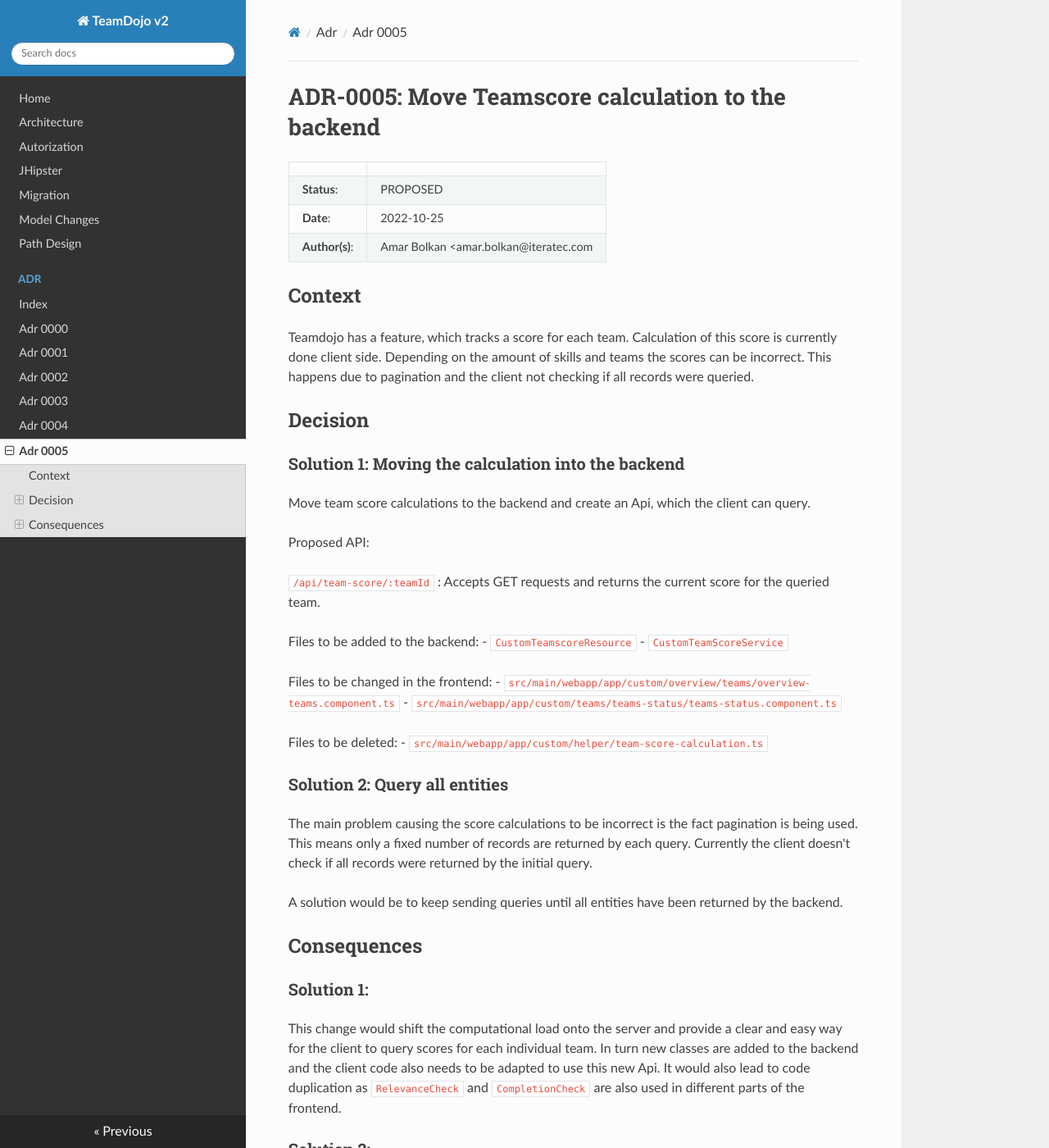
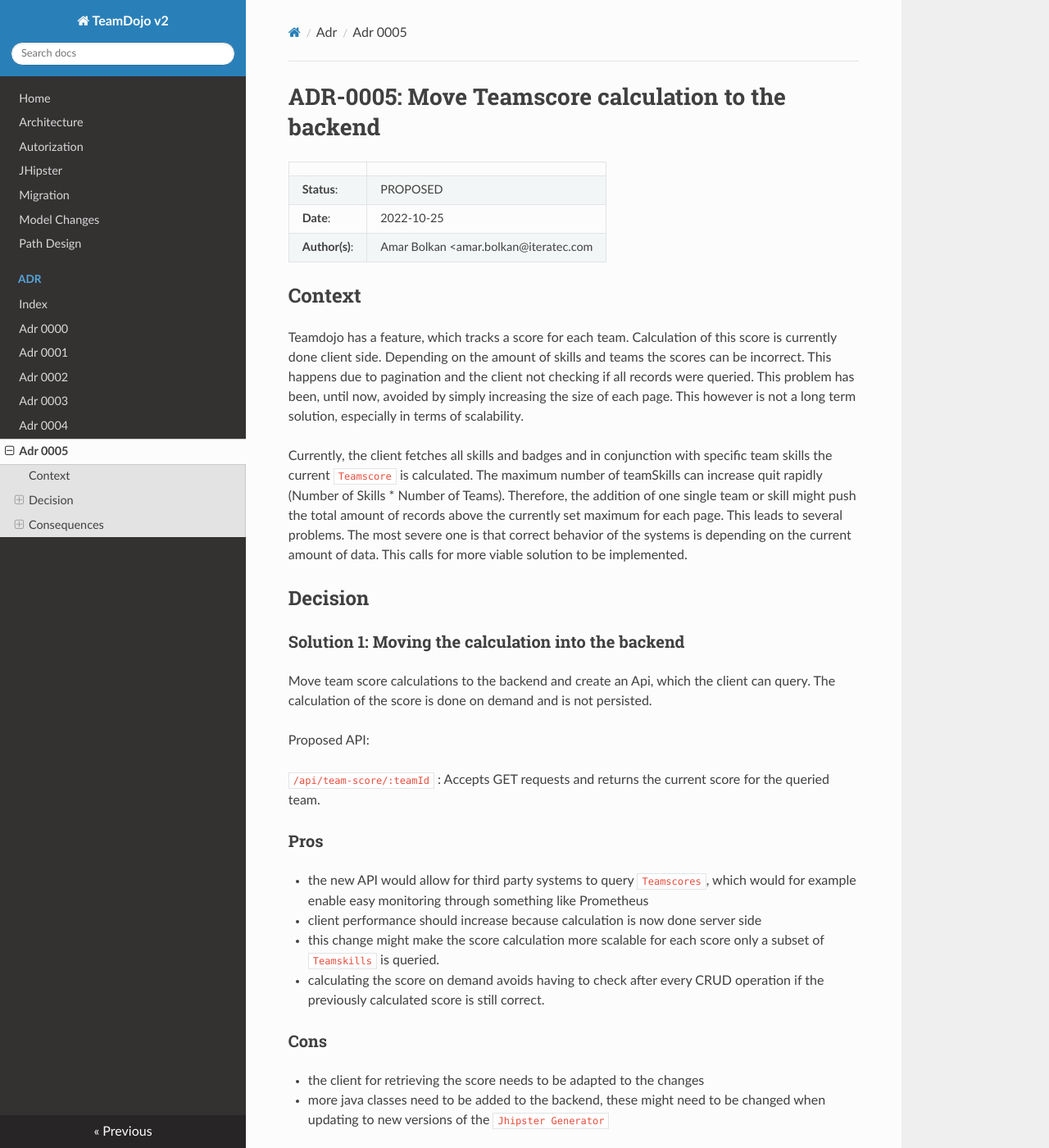
Before and after one commit to iteratec/TeamDojo, an MkDocs documentation site: the page built from docs/adr/adr_0005.md, in a window 1280 px wide and 1400 px high. Shown: the whole window at 82% size. Built offline with MkDocs 1.6.1, drawn with Linux system fonts in a browser that asks for light colours; nearby versions of some CDN libraries; some of the changed text lies outside the part shown.

Commit message:
Issue #151: Add further details to the ADR

```diff
--- a/docs/adr/adr_0005.md
+++ b/docs/adr/adr_0005.md
@@ -22,7 +22,13 @@ SPDX-License-Identifier: Apache-2.0
 
 Teamdojo has a feature, which tracks a score for each team. Calculation of this score is currently done client side.
 Depending on the amount of skills and teams the scores can be incorrect. This happens due to pagination and the client not checking if all records were queried.
+This problem has been, until now, avoided by simply increasing the size of each page. This however is not a long term solution, especially in terms of scalability.
 
+Currently, the client fetches all skills and badges and in conjunction with specific team skills the current
+`Teamscore` is calculated. The maximum number of teamSkills can increase quit rapidly (Number of Skills * Number of Teams).
+Therefore, the addition of one single team or skill might push the total amount of records above the currently set maximum for each page.
+This leads to several problems. The most severe one is that correct behavior of the systems is depending on the
+current amount of data. This calls for more viable solution to be implemented.
 
 
 ## Decision
@@ -30,11 +36,23 @@ Depending on the amount of skills and teams the scores can be incorrect. This ha
 ### Solution 1: Moving the calculation into the backend
 
 Move team score calculations to the backend and create an Api, which
-the client can query.
+the client can query. The calculation of the score is done on demand and is not persisted.
+
 
 Proposed API:
 
 `/api/team-score/:teamId` : Accepts GET requests and returns the current score for the queried team.
+
+### Pros
+
+- the new API would allow for third party systems to query `Teamscores`, which would for example enable easy monitoring through something like Prometheus
+- client performance should increase because calculation is now done server side
+- this change might make the score calculation more scalable for each score only a subset of `Teamskills` is queried.
+- calculating the score on demand avoids having to check after every CRUD operation if the previously calculated score is still correct.
+
+### Cons
+- the client for retrieving the score needs to be adapted to the changes
+- more java classes need to be added to the backend, these might need to be changed when updating to new versions of the `Jhipster Generator`
 
 Files to be added to the backend:
 - `CustomTeamscoreResource`
@@ -46,6 +64,7 @@ Files to be changed in the frontend:
 
 Files to be deleted:
 - `src/main/webapp/app/custom/helper/team-score-calculation.ts`
+
 
 <!--
 Relevant files for score calculation:
@@ -60,11 +79,17 @@ Variable used in TeamScore calculation: team (containing all achieved skills), a
 
 ### Solution 2: Query all entities
 
-The main problem causing the score calculations to be incorrect is the fact pagination is being used. This means only a fixed number of records are returned by each query.
-Currently the client doesn't check if all records were returned by the initial query.
+Another solution would be to keep sending queries until all entities have been returned by the backend.
 
-A solution would be to keep sending queries until all entities have been returned by the backend.
+### Pros
+- low implementation effort, query for `Teamskills` only needs to be put into a loop
+- doesn't add new custom files to the backend, which would need to be maintained separately from the generated ones
 
+
+### Cons
+- keeps the computational load on the client
+- `Teamscores` can't easily be queried by third party software
+- might negatively impact scalability of the system, due to increasing amounts of data needing to be queried
 ## Consequences
 
 ### Solution 1:
```
